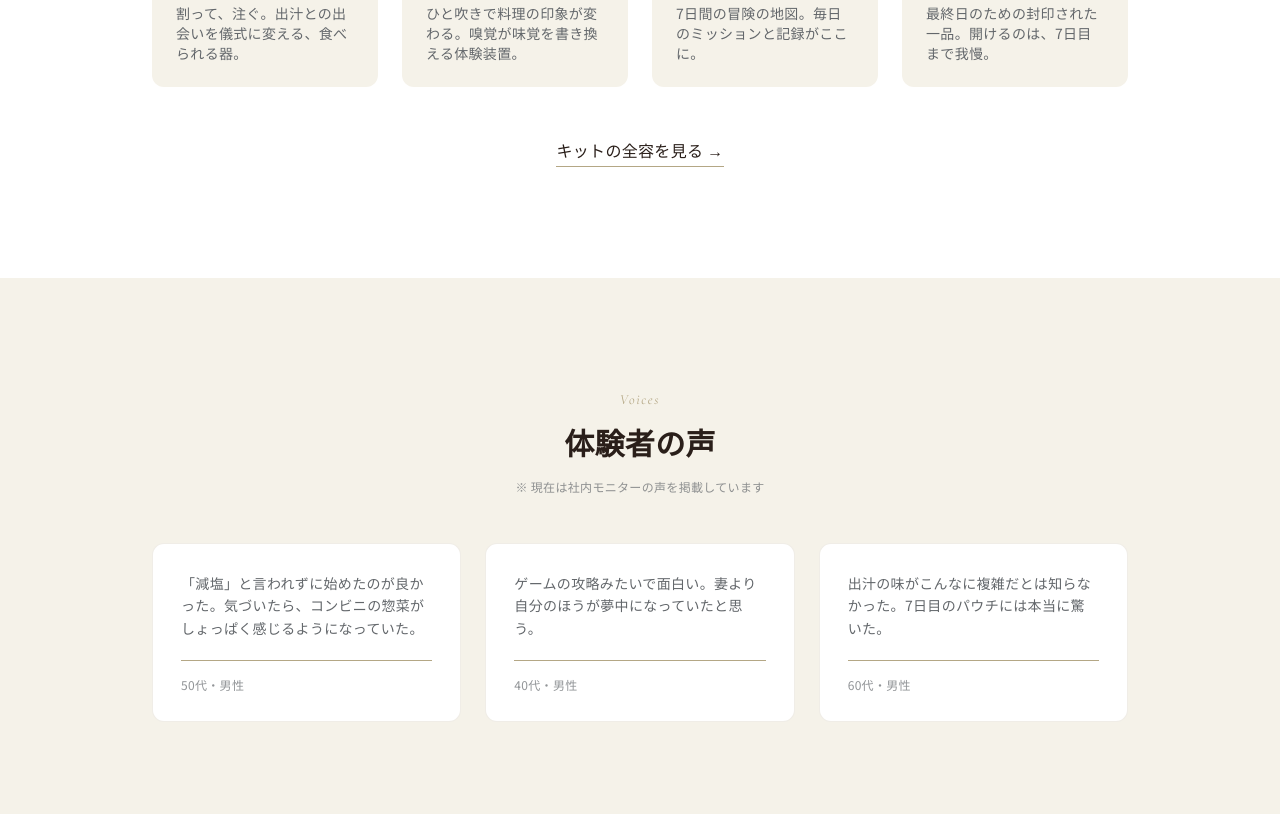
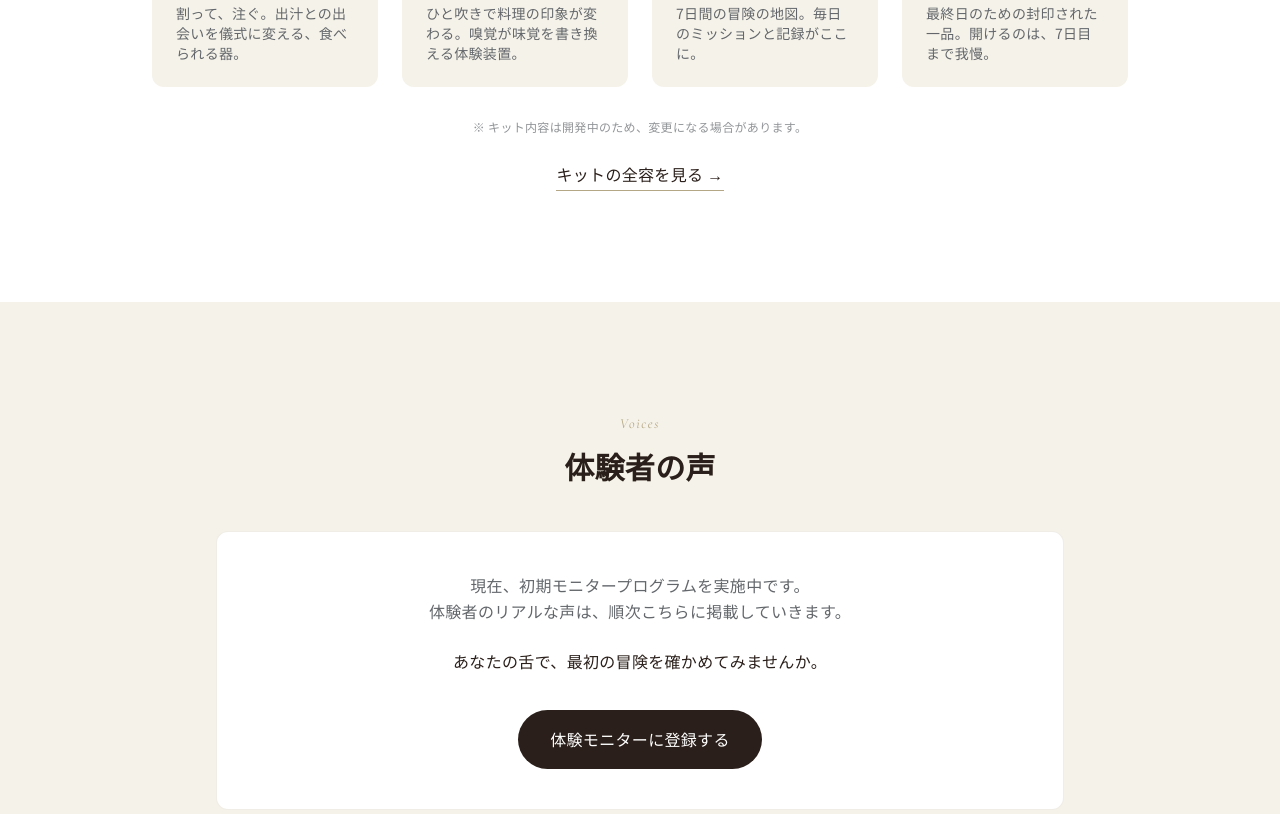
Before and after one commit to recipeoflife/tasting-quest, an Astro site: page / in a window 1280 px wide. Shown: the part 3549-4363 px from the top of the page. Built offline with nearby package versions, Linux system fonts and the light colour scheme; Astro itself is replaced by a stand-in of ours.

Commit message:
Update index.astro

```diff
--- a/src/pages/index.astro
+++ b/src/pages/index.astro
@@ -26,12 +26,6 @@ const kitItems = [
   { name: '香りスプレー', desc: 'ひと吹きで料理の印象が変わる。嗅覚が味覚を書き換える体験装置。' },
   { name: 'クエストシート', desc: '7日間の冒険の地図。毎日のミッションと記録がここに。' },
   { name: 'Day 7 チャレンジパウチ', desc: '最終日のための封印された一品。開けるのは、7日目まで我慢。' },
-];
-
-const voices = [
-  { attr: '50代・男性', text: '「減塩」と言われずに始めたのが良かった。気づいたら、コンビニの惣菜がしょっぱく感じるようになっていた。' },
-  { attr: '40代・男性', text: 'ゲームの攻略みたいで面白い。妻より自分のほうが夢中になっていたと思う。' },
-  { attr: '60代・男性', text: '出汁の味がこんなに複雑だとは知らなかった。7日目のパウチには本当に驚いた。' },
 ];
 
 const channels = [
@@ -144,25 +138,25 @@ const channels = [
           </div>
         ))}
       </div>
-      <div class="text-center mt-12">
+      <p class="text-xs text-center mt-8 text-charcoal/70">※ キット内容は開発中のため、変更になる場合があります。</p>
+      <div class="text-center mt-6">
         <a href="/kit" class="text-brown font-medium border-b border-gold pb-1 hover:opacity-70 transition-opacity">キットの全容を見る →</a>
       </div>
     </div>
   </section>
 
-  <!-- 3-7. 体験者の声 -->
+  <!-- 3-7. 体験者の声（初期モニター実施中 → 順次掲載） -->
   <section class="bg-beige py-20 md:py-28">
-    <div class="mx-auto max-w-5xl px-4 sm:px-6">
-      <p class="en-sub text-sm text-center">Voices</p>
-      <h2 class="text-2xl md:text-3xl font-bold text-center mt-3">体験者の声</h2>
-      <p class="text-xs text-center mt-3 text-charcoal/70">※ 現在は社内モニターの声を掲載しています</p>
-      <div class="mt-12 grid gap-6 md:grid-cols-3">
-        {voices.map((v) => (
-          <figure class="bg-white rounded-xl p-7 card-hover border border-gold/20">
-            <blockquote class="text-sm leading-relaxed">{v.text}</blockquote>
-            <figcaption class="mt-5 pt-4 gold-line text-xs text-charcoal/70">{v.attr}</figcaption>
-          </figure>
-        ))}
+    <div class="mx-auto max-w-4xl px-4 sm:px-6 text-center">
+      <p class="en-sub text-sm">Voices</p>
+      <h2 class="text-2xl md:text-3xl font-bold mt-3">体験者の声</h2>
+      <div class="mt-10 bg-white rounded-xl p-10 border border-gold/20">
+        <p class="text-charcoal leading-relaxed">
+          現在、初期モニタープログラムを実施中です。<br class="hidden sm:block" />
+          体験者のリアルな声は、順次こちらに掲載していきます。
+        </p>
+        <p class="mt-6 font-serif-jp text-brown">あなたの舌で、最初の冒険を確かめてみませんか。</p>
+        <a href="/contact" class="inline-block mt-8 bg-brown text-white px-8 py-3.5 rounded-full hover:opacity-90 transition-opacity">体験モニターに登録する</a>
       </div>
     </div>
   </section>
```
